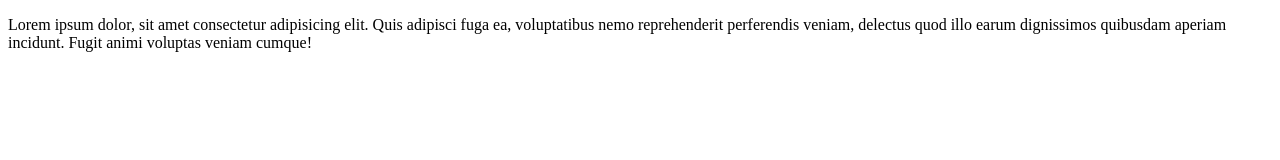
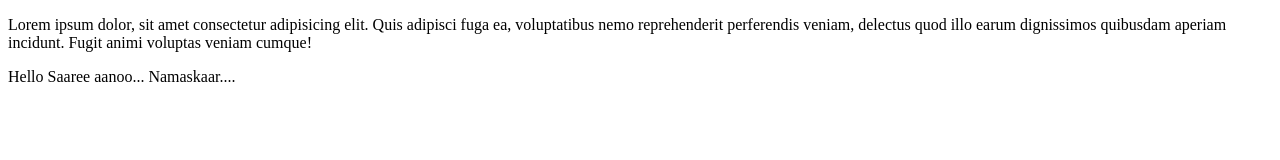
Before and after one commit to Shivashish-kh/myrepo, a plain HTML site: page scndfile/index.html in a window 1280 px wide. Drawn offline with Linux system fonts and the light colour scheme.

Commit message:
This is going to be save in main branch

```diff
--- a/scndfile/index.html
+++ b/scndfile/index.html
@@ -8,5 +8,8 @@
 <body>
     <p>Lorem ipsum dolor, sit amet consectetur adipisicing elit. Quis adipisci fuga ea, voluptatibus nemo reprehenderit perferendis veniam, delectus quod illo
         earum dignissimos quibusdam aperiam incidunt. Fugit animi voluptas veniam cumque!</p>
+        <div>
+            <p><span>Hello Saaree aanoo... Namaskaar....</span></p>
+        </div>
 </body>
 </html>
```
